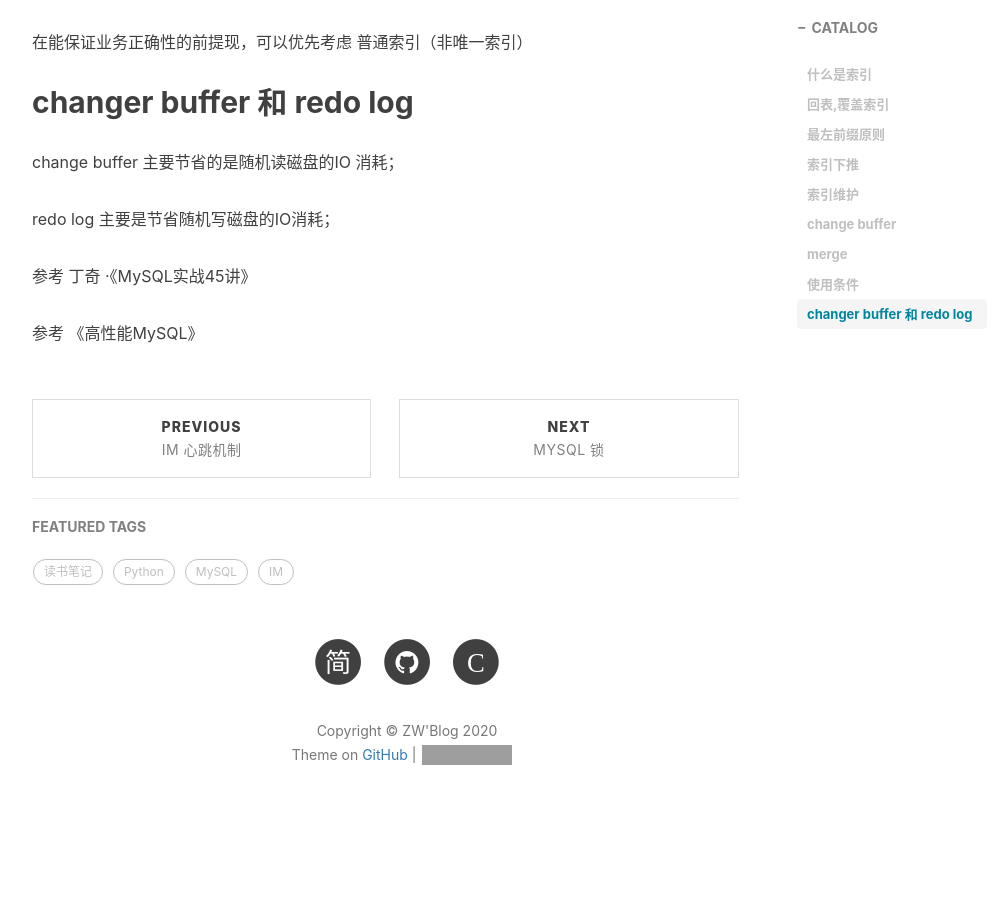
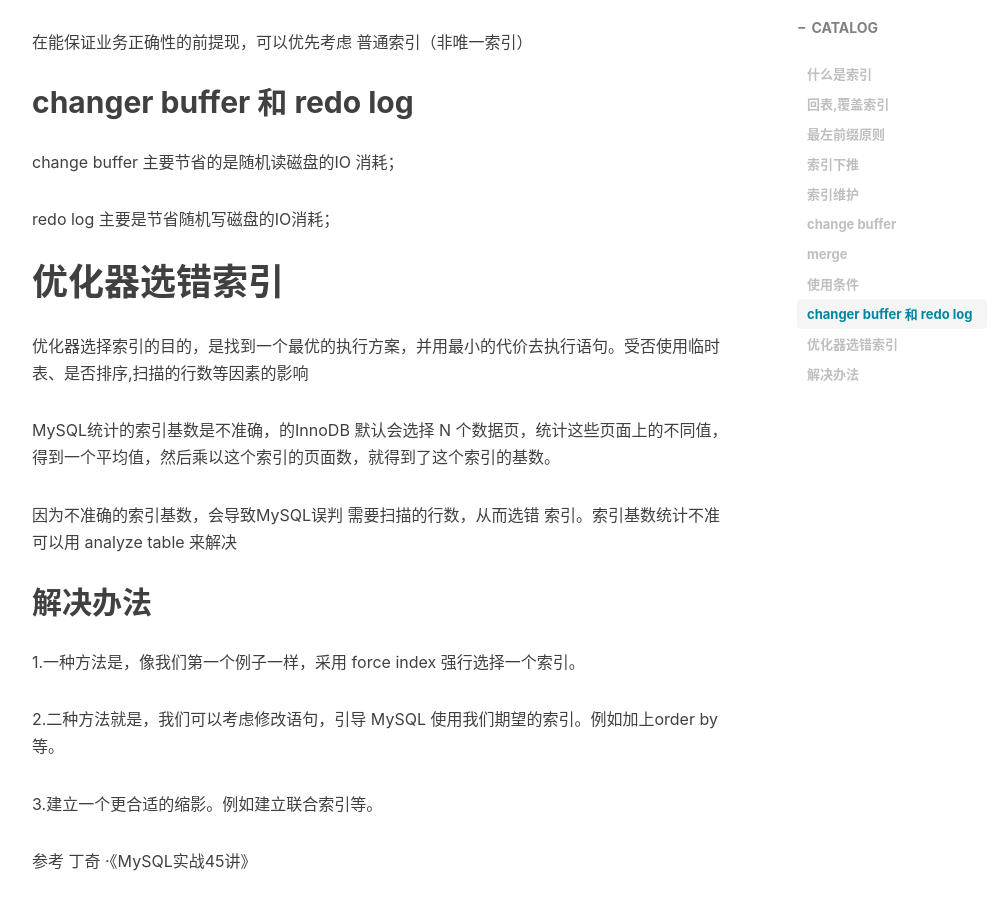
Before and after one commit to GitZW/gitzw.github.io, a Jekyll site: the page built from _posts/2020-05-12- mysql索引.md, in a window 1280 px wide and 900 px high, scrolled down 3206 px. Shown: the whole window, without its empty margins (233-1236 px from the left). Built offline with Jekyll 4.4.1, drawn with Linux system fonts in a browser that asks for light colours; nearby versions of some CDN libraries; comment, search, counter and statistics services are not loaded; before the commit the page ends 4065 px from its top, so only the background shows below that; grey boxes are pictures that could not be loaded.

Commit message:
索引基数不准

```diff
--- a/_posts/2020-05-12- mysql索引.md
+++ b/_posts/2020-05-12- mysql索引.md
@@ -96,6 +96,24 @@ change buffer 主要节省的是随机读磁盘的IO 消耗；
 redo log 主要是节省随机写磁盘的IO消耗；
 
 
+# 优化器选错索引
+优化器选择索引的目的，是找到一个最优的执行方案，并用最小的代价去执行语句。受否使用临时表、是否排序,扫描的行数等因素的影响
+
+MySQL统计的索引基数是不准确，的InnoDB 默认会选择 N 个数据页，统计这些页面上的不同值，得到一个平均值，然后乘以这个索引的页面数，就得到了这个索引的基数。
+
+因为不准确的索引基数，会导致MySQL误判 需要扫描的行数，从而选错 索引。索引基数统计不准 可以用 analyze table 来解决
+
+## 解决办法
+
+1.一种方法是，像我们第一个例子一样，采用 force index 强行选择一个索引。
+
+2.二种方法就是，我们可以考虑修改语句，引导 MySQL 使用我们期望的索引。例如加上order by 等。
+
+3.建立一个更合适的缩影。例如建立联合索引等。
+
+
+
+
 参考 丁奇 ·《MySQL实战45讲》
 
 参考 《高性能MySQL》
```
